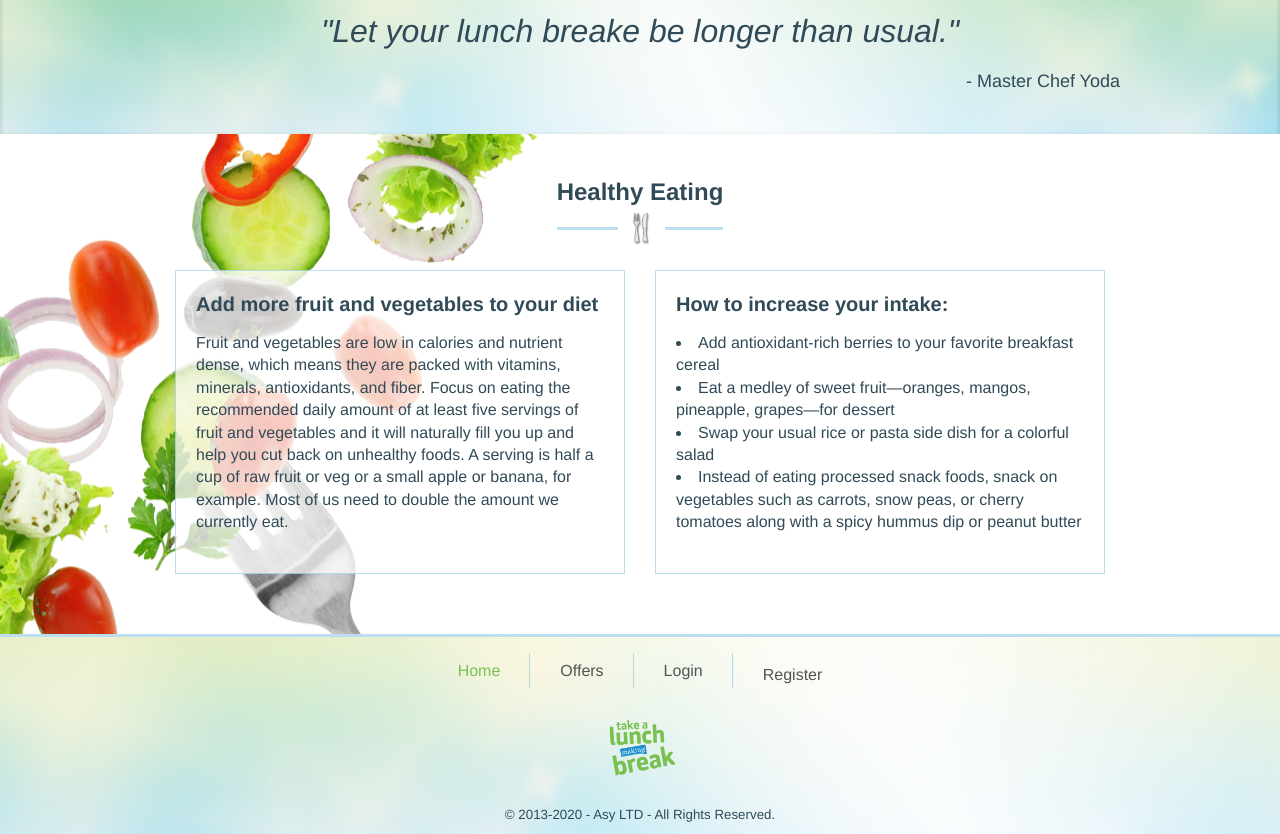
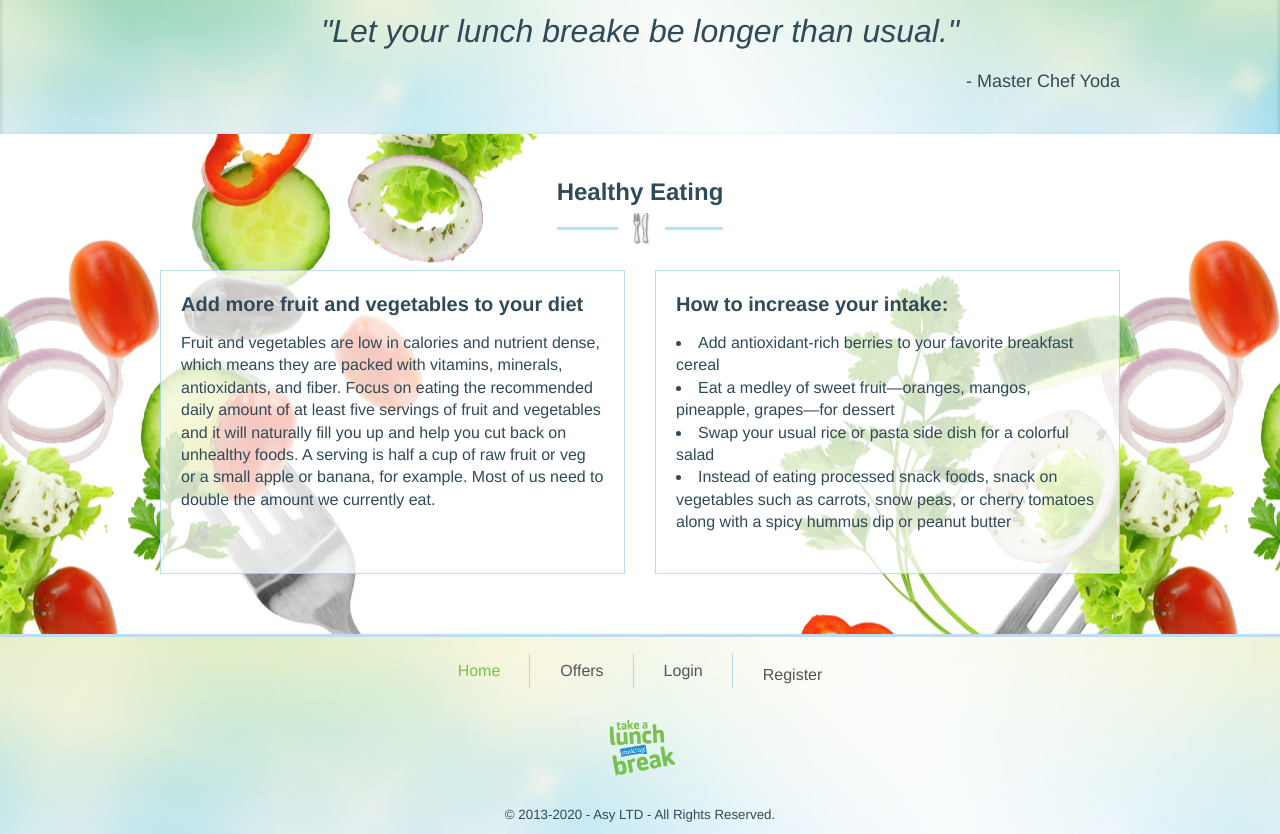
Before and after one commit to AsyPredelieva/lunch-time, a Vue app: page /#/ in a window 1280 px wide. Shown: the part 820-1654 px from the top of the page. Built offline with nearby package versions, Linux system fonts and the light colour scheme.

Commit message:
article data and component in Home

```diff
--- a/src/components/Home/Info.vue
+++ /dev/null
@@ -1,63 +0,0 @@
-<template>
-    <section class="info">
-        <article>
-            <h3>Add more fruit and vegetables to your diet</h3>
-            <p>
-                Fruit and vegetables are low in calories and nutrient dense,
-                which means they are packed with vitamins, minerals,
-                antioxidants, and fiber. Focus on eating the recommended daily
-                amount of at least five servings of fruit and vegetables and it
-                will naturally fill you up and help you cut back on unhealthy
-                foods. A serving is half a cup of raw fruit or veg or a small
-                apple or banana, for example. Most of us need to double the
-                amount we currently eat.
-            </p>
-        </article>
-        <article>
-            <h3>How to increase your intake:</h3>
-            <ul class="bullet">
-                <li>
-                    Add antioxidant-rich berries to your favorite breakfast
-                    cereal
-                </li>
-                <li>
-                    Eat a medley of sweet fruit—oranges, mangos, pineapple,
-                    grapes—for dessert
-                </li>
-                <li>
-                    Swap your usual rice or pasta side dish for a colorful salad
-                </li>
-                <li>
-                    Instead of eating processed snack foods, snack on vegetables
-                    such as carrots, snow peas, or cherry tomatoes along with a
-                    spicy hummus dip or peanut butter
-                </li>
-            </ul>
-        </article>
-    </section>
-</template>
-
-<script>
-export default {
-    name: 'Info'
-}
-</script>
-
-<style scoped lang="scss">
-.info {
-    width: 100%;
-    display: flex;
-    text-align: left;
-
-    article {
-        /* width: calc(50% - 30px);
-        flex-basis: calc(50% - 30px); */
-        flex: 1 1 0px;
-        margin: 0 15px;
-        border: 1px solid rgba(33, 147, 208, 0.3);
-        /* border-radius: 20px; */
-        background: rgba(255, 255, 255, 0.75);
-        padding: 20px;
-    }
-}
-</style>
--- a/src/components/core/Header.vue
+++ b/src/components/core/Header.vue
@@ -14,9 +14,6 @@ export default {
     components: {
         Logo,
         Nav
-    },
-    created() {
-        console.log(this.logo)
     }
 }
 </script>
--- /dev/null
+++ b/src/components/home/Article.vue
@@ -0,0 +1,46 @@
+<template>
+    <article>
+        <h3>{{ articleItem.title }}</h3>
+        <p v-if="articleItem.description.length === 1">
+            {{ articleItem.description[0] }}
+        </p>
+        <ul class="bullet" v-else-if="articleItem.description.length > 1">
+            <li
+                v-for="(descriptionItem, index) in articleItem.description"
+                :key="index"
+            >
+                {{ descriptionItem }}
+            </li>
+        </ul>
+    </article>
+</template>
+
+<script>
+export default {
+    name: 'Article',
+    props: {
+        articleItem: {
+            title: {
+                type: String,
+                require: true
+            },
+            description: {
+                type: Array,
+                require: true
+            }
+        }
+    }
+}
+</script>
+
+<style scoped lang="scss">
+article {
+    width: calc(50% - 30px);
+    flex-basis: calc(50% - 30px);
+    margin: 0 15px;
+    border: 1px solid rgba(33, 147, 208, 0.3);
+    background: rgba(255, 255, 255, 0.75);
+    padding: 20px;
+    box-sizing: border-box;
+}
+</style>
--- /dev/null
+++ b/src/data/articles.js
@@ -0,0 +1,33 @@
+export const articles = [
+    {
+        id: 0,
+        title: 'Add more fruit and vegetables to your diet',
+        description: [
+            'Fruit and vegetables are low in calories and nutrient dense, which means they are packed with vitamins, minerals, antioxidants, and fiber. Focus on eating the recommended daily amount of at least five servings of fruit and vegetables and it will naturally fill you up and help you cut back on unhealthy foods. A serving is half a cup of raw fruit or veg or a small apple or banana, for example. Most of us need to double the amount we currently eat.'
+        ]
+    },
+    {
+        id: 1,
+        title: 'How to increase your intake:',
+        description: [
+            'Add antioxidant-rich berries to your favorite breakfast cereal',
+            'Eat a medley of sweet fruit—oranges, mangos, pineapple, grapes—for dessert',
+            'Swap your usual rice or pasta side dish for a colorful salad',
+            'Instead of eating processed snack foods, snack on vegetables such as carrots, snow peas, or cherry tomatoes along with a spicy hummus dip or peanut butter'
+        ]
+    }
+    // {
+    //     id: 2,
+    //     title: 'Moderation: important to any healthy diet',
+    //     description: [
+    //         'What is moderation? In essence, it means eating only as much food as your body needs. You should feel satisfied at the end of a meal, but not stuffed. For many of us, moderation means eating less than we do now. But it doesn’t mean eliminating the foods you love. Eating bacon for breakfast once a week, for example, could be considered moderation if you follow it with a healthy lunch and dinner—but not if you follow it with a box of donuts and a sausage pizza.'
+    //     ]
+    // },
+    // {
+    //     id: 3,
+    //     title: 'Plan your meals by the week or even the month',
+    //     description: [
+    //         'One of the best ways to have a healthy diet is to prepare your own food and eat in regularly. Pick a few healthy recipes that you and your family like and build a meal schedule around them. If you have three or four meals planned per week and eat leftovers on the other nights, you will be much farther ahead than if you are eating out or having frozen dinners most nights.'
+    //     ]
+    // }
+]
--- a/src/views/Home.vue
+++ b/src/views/Home.vue
@@ -9,32 +9,55 @@
         <div class="info-container">
             <div class="container">
                 <h2>Healthy Eating</h2>
-                <Info />
+                <section class="info">
+                    <Article
+                        v-for="article in articles"
+                        :key="article.id"
+                        :article-item="article"
+                    ></Article>
+                </section>
             </div>
         </div>
     </div>
 </template>
 
 <script>
-import Hero from '../components/Home/Hero'
-import Teaser from '../components/Home/Teaser'
-import Quotes from '../components/Home/Quotes'
-import Info from '../components/Home/Info'
+import Hero from '../components/home/Hero'
+import Teaser from '../components/home/Teaser'
+import Quotes from '../components/home/Quotes'
+import Article from '../components/home/Article'
+import { articles } from '../data/articles'
 
 export default {
     name: 'Home',
+    data() {
+        return {
+            articles
+        }
+    },
     components: {
         Hero,
         Teaser,
         Quotes,
-        Info
+        Article
     }
 }
 </script>
 
-<style scoped>
-.info-container {
-    padding: 40px 0 60px;
-    background: url('../assets/info-bckgr.png') left -150% center no-repeat;
+<style scoped lang="scss">
+.info {
+    display: flex;
+    flex-wrap: wrap;
+    align-content: space-between;
+    margin: 0 -15px;
+    text-align: left;
+
+    &-container {
+        padding: 40px 0 60px;
+        background-image: url('../assets/info-bckgr.png'),
+            url('../assets/info-bckgr.png');
+        background-position: left -150% center, right -150% center;
+        background-repeat: no-repeat;
+    }
 }
 </style>
```
Also changed, not shown: src/assets/footer-bcgr.png (deleted).
